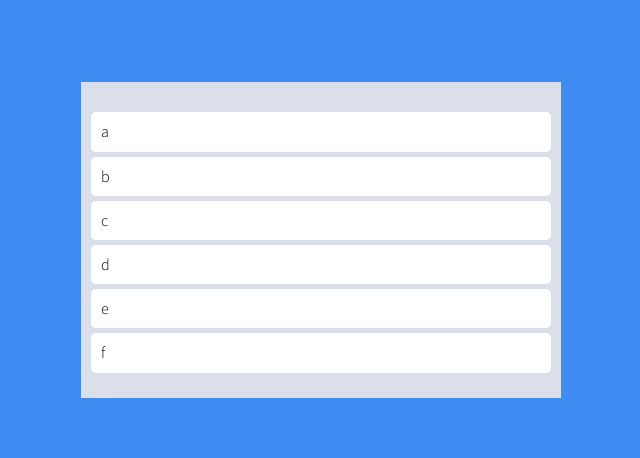
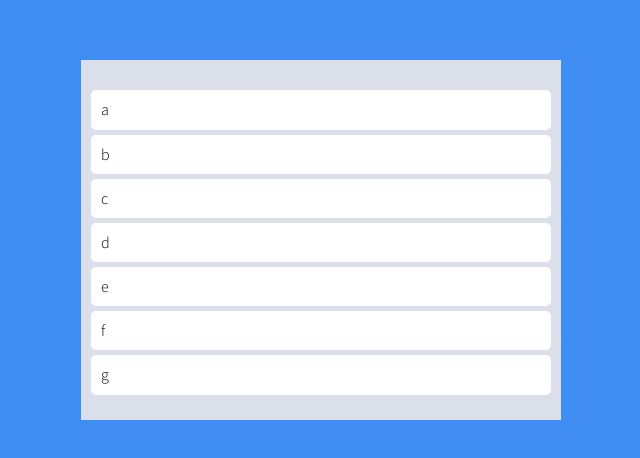
Before and after one commit to dldnjswns31/React-Todo, a React (Create React App) app: page / in a window 1280 px wide. Shown: the part 160-618 px from the top of the page, without its empty margins (319-959 px from the left). Built offline with nearby package versions, Linux system fonts and the light colour scheme.

Commit message:
feat: onDragEnd 함수 구현
- splice로 Draggable 컴포넌트 이동

```diff
--- a/src/App.tsx
+++ b/src/App.tsx
@@ -1,6 +1,13 @@
 import React from "react";
-import { DragDropContext, Droppable, Draggable } from "@hello-pangea/dnd";
+import {
+  DragDropContext,
+  Droppable,
+  Draggable,
+  DropResult,
+} from "@hello-pangea/dnd";
 import styled from "styled-components";
+import { useRecoilState } from "recoil";
+import { toDoState } from "./recoil/atoms";
 
 const StWrapper = styled.div`
   display: flex;
@@ -32,10 +39,18 @@
   border-radius: 5px;
 `;
 
-const toDos = ["a", "b", "c", "d", "e", "f"];
-
 function App() {
-  const onDragEnd = () => {};
+  const [toDos, setToDos] = useRecoilState(toDoState);
+  const onDragEnd = ({ draggableId, destination, source }: DropResult) => {
+    // 제 자리에 둘 경우 destination이 없음.
+    if (!destination) return;
+    setToDos((oldToDos) => {
+      const toDosCopy = [...oldToDos];
+      toDosCopy.splice(source.index, 1);
+      toDosCopy.splice(destination?.index, 0, draggableId);
+      return toDosCopy;
+    });
+  };
   return (
     <DragDropContext onDragEnd={onDragEnd}>
       <StWrapper>
@@ -44,7 +59,7 @@
             {(provided) => (
               <StBoard ref={provided.innerRef} {...provided.droppableProps}>
                 {toDos.map((toDo, index) => (
-                  <Draggable draggableId={toDo} index={index}>
+                  <Draggable key={toDo} draggableId={toDo} index={index}>
                     {(provided) => (
                       <StCard
                         ref={provided.innerRef}
--- a/src/recoil/atoms.ts
+++ b/src/recoil/atoms.ts
@@ -1,6 +1,6 @@
 import { atom } from "recoil";
 
-export const myAtom = atom({
-  key: "atom",
-  default: 0,
+export const toDoState = atom({
+  key: "todo",
+  default: ["a", "b", "c", "d", "e", "f", "g"],
 });
```
